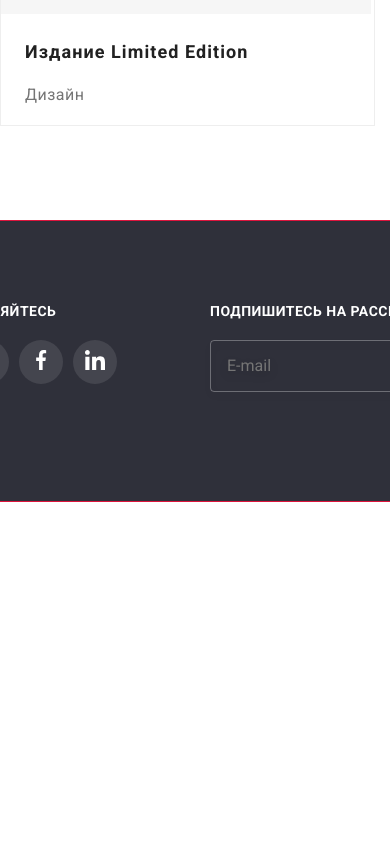
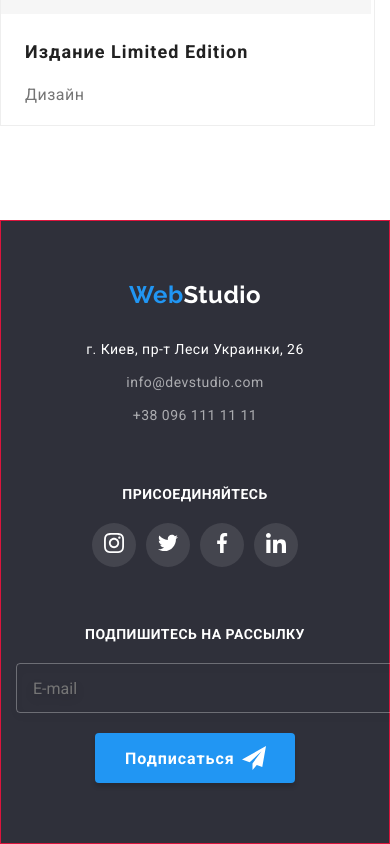
Before and after one commit to halyna-ala/goit-markup-hw-08, a plain HTML site: page potrfolio.html in a window 390 px wide. Shown: the part 1377-2221 px from the top of the page. Before the commit the page ends 1879 px from the top, so only its background shows below. Drawn offline with nearby package versions, Linux system fonts and the light colour scheme.

Commit message:
footer-mobile

```diff
--- a/sass/components/_client.scss
+++ b/sass/components/_client.scss
@@ -43,10 +43,8 @@ width: calc(100% / 3 - 30px);
 
 .client__link {
     display: flex;
+    align-items: center;
     justify-content: center;
-        align-items: center;
-        margin-right: 0;
-        margin-left: 0;
 
     max-width: 210px;
     height: 90px;
@@ -55,20 +53,22 @@ width: calc(100% / 3 - 30px);
     border: 1px solid currentColor;
     border-radius: 4px;
 
-      @include transition(color);
+    transition: color $animation, fill $animation;
 
-      &:hover,
-      &:focus {
+    &:focus,
+    &:hover {
         color: $akcent-color;
+        fill: $akcent-color;
     }
-      @media (max-width: 768px) {
+
+  @media (max-width: 6768px) {
       max-width: 226px;
   }
+
   @media (max-width: 1200px) {
       max-width: 170px;
   }
 }
-
 .client__icon {
     fill: currentColor;
 }
--- a/sass/components/_logo.scss
+++ b/sass/components/_logo.scss
@@ -9,3 +9,17 @@
 .logo__subtext {
     color: $akcent-color;
 }
+
+.logo--top {
+    @media (min-width: 1200px) {
+        padding-top: 24px;
+        padding-bottom: 25px;
+    }
+}
+
+.logo--bottom {
+    color: $hero-100pr;
+    // @media (max-width: 767px) {
+    //     text-align: center;
+    // }
+}
--- a/sass/components/_section.scss
+++ b/sass/components/_section.scss
@@ -1,6 +1,10 @@
 .section {
-    padding-top: 94px;
-    padding-bottom: 94px;
+    padding-top: 60px;
+    padding-bottom: 60px;
+    @media (min-width: 1200px) {
+        padding-top: 94px;
+        padding-bottom: 94px;
+    }
 }
 
 .section__title {
--- a/sass/components/shared/_footer.scss
+++ b/sass/components/shared/_footer.scss
@@ -1,27 +1,41 @@
 .footer {
+    background: $backgraund;
+
+    @media (min-width: 1200px) {
         display: flex;
         justify-content: center;
-    background: $backgraund;
+    }
 }
 
 .footer__container {
+    padding-top: 60px;
+    padding-bottom: 60px;
+
+    @media (max-width: 767px) {
+        text-align: center;
+    }
+    @media (min-width: 1200px) {
     display: flex;
     align-items: baseline;
-    padding-top: 60px;
-    padding-bottom: 60px;
 }
-
+}
 .address {
-    display: block;
-
     padding-left: 0;
-    margin: 20px 0 0;
-    width: 231px;
+    margin: 20px auto;
+    max-width: 232px;
 
     font-style: normal;
     font-weight: normal;
     font-size: 14px;
     line-height: 1.71;
+
+    @media (max-width: 767px) {
+        text-align: center;
+    }
+
+    @media (min-width: 1200px) {
+        display: block;
+    }
 }
 
 .address__item {
@@ -57,22 +71,38 @@
 
     color: $hero-100pr;
 text-transform: uppercase;
+
+@media (max-width: 767px) {
+margin-top: 60px;
+}
 }
 
 .footer-social {
+    max-width: 206px;
+    height: 80px;
+
+    @media (max-width: 767px) {
+    display: block;
+    margin-right: auto;
+    margin-left: auto;
+    }
+
+    @media (min-width: 1200px) {
+        padding-top: 0;
+        padding-bottom: 0;
         display: flex;
         justify-content: center;
         align-items: center;
-    padding-top: 0;
-    padding-bottom: 0;
-    width: 206px;
   margin: 12px 93px 40px 70px;
 }
-
+}
 
 /* footer e-mail */
 .footer-form {
+    display: block;
+    @media (min-width: 1200px) {
     display: flex;
+}
 }
 
 .form-title {
@@ -88,8 +118,7 @@ text-transform: uppercase;
 
 
 .footer-form__email {
-width: 358px;
-
+    height: 50px;
     outline: none;
     margin: 0;
     padding-top: 15px;
@@ -111,21 +140,26 @@ color: $hero-100pr;
     &:hover {
         border-color: $modal-bg-btn;
     }
+        @media (max-width: 1199px) {
+            margin-right: auto;
+            margin-left: auto;
+            width: 450px;
+        }
+        @media (min-width: 1200px) {
+            width: 358px;
+
+        }
 }
 
 // buttom
 
 .footer-form__button {
-    display: flex;
     width: 200px;
     height: 50px;
     position: relative;
-    padding-top: 10px;
-    padding-right: 62px;
-    padding-bottom: 10px;
-    padding-left: 29px;
+    padding: 10px 62px 10px 29px;
+
     font-family: inherit;
-margin-left: 12px;
 font-weight: 700;
 font-size: 16px;
 line-height: 1.87;
@@ -141,6 +175,17 @@ box-shadow: $shadow-button;
 cursor: pointer;
 
 @include transition(background-color);
+@media (max-width: 1199px) {
+    display: block;
+    margin-top: 20px;
+   margin-right: auto;
+   margin-left: auto;
+}
+
+@media (min-width: 1200px) {
+display: flex;
+margin-left: 12px;
+}
 
 &:focus,
 &:hover {
```
Also changed, not shown: css/main.css, css/main.min.css, 2 other files. Lines whose indentation alone changed are shown as unchanged.
